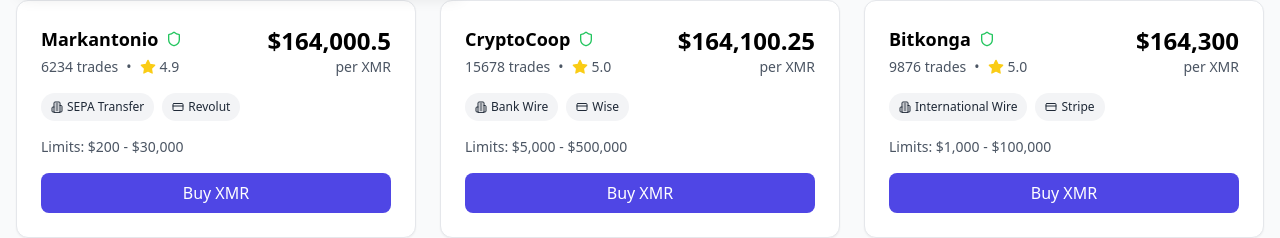
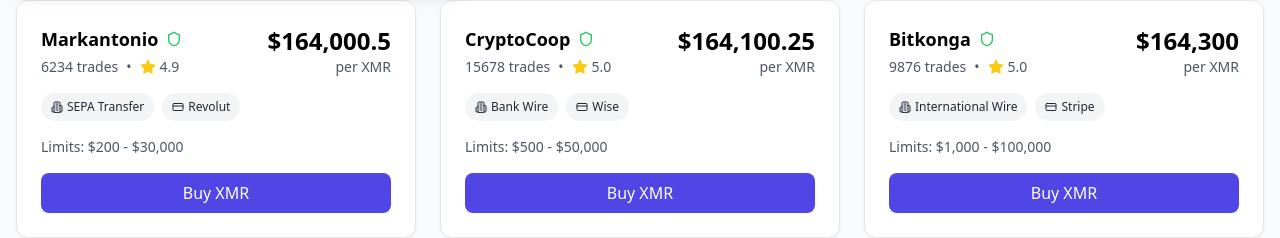
Before and after one commit to dourotec1/ugandacoin, a React (Vite) app: page / in a window 1280 px wide. Shown: the part 793-1031 px from the top of the page. Built offline with nearby package versions, Linux system fonts and the light colour scheme.

Commit message:
Update mockOffers.ts

```diff
--- a/src/data/mockOffers.ts
+++ b/src/data/mockOffers.ts
@@ -75,7 +75,7 @@ export const mockOffers: Offer[] = [
       { type: 'bank', name: 'Bank Wire' },
       { type: 'card', name: 'Wise' }
     ],
-    limits: { min: 5000, max: 500000 },
+    limits: { min: 500, max: 50000 },
     type: 'buy',
     terms: `Cooperative trading environment with focus on community trust and reliability.
 
@@ -215,7 +215,7 @@ All new traders must complete verification process.`,
       { type: 'bank', name: 'SWIFT Transfer' },
       { type: 'bank', name: 'OTC Wire' }
     ],
-    limits: { min: 10000, max: 1000000 },
+    limits: { min: 1000, max: 1000000 },
     type: 'sell',
     terms: `Institutional-grade OTC desk for large volume trades.
 
```
